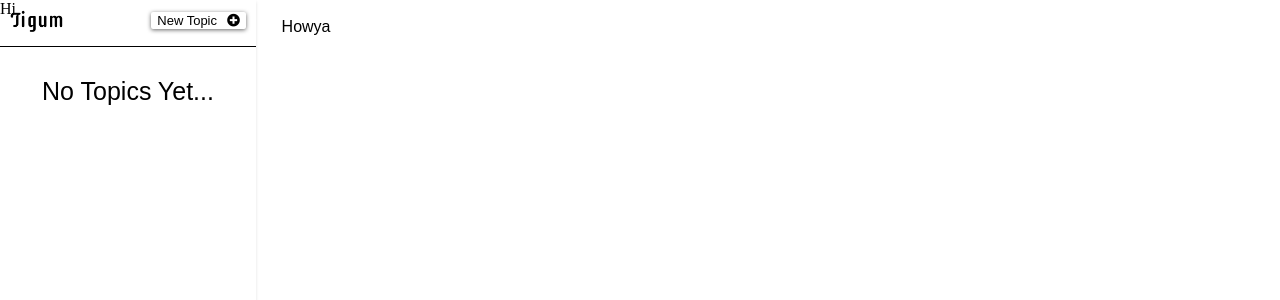
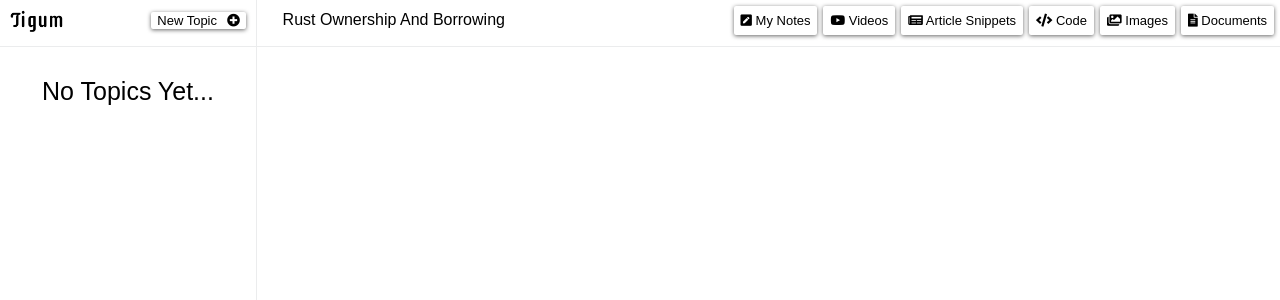
Before and after one commit to bbsmithy/tigum-gui, a React (Create React App) app: page / in a window 1280 px wide. Shown: the top 300 px of the page. Built offline with nearby package versions, Linux system fonts and the light colour scheme.

Commit message:
Sidebar and topic navigation set up

```diff
--- a/src/App.css
+++ b/src/App.css
@@ -49,7 +49,7 @@ body {
 #sidebar {
   position: fixed;
   left: 0;
-  box-shadow: 0 2px 3px rgba(0, 0, 0, 0.12), 0 2px;
+  border-right: 1px solid rgb(235, 236, 237);
   width: 20%;
   height: 100%;
   flex-direction: row;
@@ -57,7 +57,7 @@ body {
 }
 
 #sidebar-header {
-  border-bottom: 1px solid black;
+  border-bottom: 1px solid rgb(235, 236, 237);
   padding: 10px;
 }
 
@@ -72,6 +72,17 @@ body {
 #main-content {
   position: absolute;
   overflow: scroll;
-  left: 22%;
+  left: 20%;
   font-family: Arial, Helvetica, sans-serif;
 }
+
+.btn {
+  border-width: 0;
+  outline: none;
+  border-radius: 2px;
+  box-shadow: 0 1px 4px rgba(0, 0, 0, 0.6);
+  background-color: white;
+  color: black;
+  font-size: 13px;
+  font-weight: 300;
+}
--- a/src/App.tsx
+++ b/src/App.tsx
@@ -17,8 +17,8 @@ const App: React.FC = () => {
   return (
     <div className="App">
       <SideBar navigate={navigate} />
-      <TopicNavigationBar />
       <MainContent>
+        <TopicNavigationBar />
         <ScreenRouter screen={screen} data={data} />
       </MainContent>
     </div>
--- a/src/topic-navigation-bar/index.tsx
+++ b/src/topic-navigation-bar/index.tsx
@@ -1,5 +1,30 @@
 import React from "react";
+import "./styles.css";
 
 export const TopicNavigationBar: React.FC = () => {
-  return <nav>Hi</nav>;
+  return (
+    <nav id="topic-navigation-bar">
+      <span id="topic-header">Rust Ownership And Borrowing</span>
+      <div id="topic-controls-container">
+        <button className="btn topic-nav-btn">
+          <i className="fas fa-pen-square" /> My Notes
+        </button>
+        <button className="btn topic-nav-btn">
+          <i className="fab fa-youtube" /> Videos
+        </button>
+        <button className="btn topic-nav-btn">
+          <i className="fas fa-newspaper" /> Article Snippets
+        </button>
+        <button className="btn topic-nav-btn">
+          <i className="fas fa-code" /> Code
+        </button>
+        <button className="btn topic-nav-btn">
+          <i className="fas fa-images" /> Images
+        </button>
+        <button className="btn topic-nav-btn">
+          <i className="fas fa-file-alt" /> Documents
+        </button>
+      </div>
+    </nav>
+  );
 };
--- /dev/null
+++ b/src/topic-navigation-bar/styles.css
@@ -0,0 +1,27 @@
+#topic-navigation-bar {
+  position: fixed;
+  background-color: white;
+  border-bottom: 1px solid rgb(235, 236, 237);
+  border-left: 1px solid rgb(235, 236, 237);
+  width: 100%;
+  height: 46px;
+}
+
+#topic-header {
+  font-weight: 100;
+  display: inline-block;
+  margin-left: 2%;
+  width: 35%;
+}
+
+#topic-controls-container {
+  display: inline-block;
+  margin-top: 6px;
+  width: 60%;
+}
+
+.topic-nav-btn {
+  padding: 7px;
+  margin-right: 3px;
+  margin-left: 3px;
+}
```
